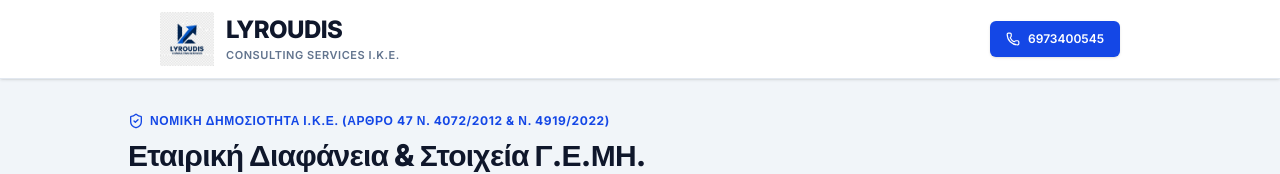
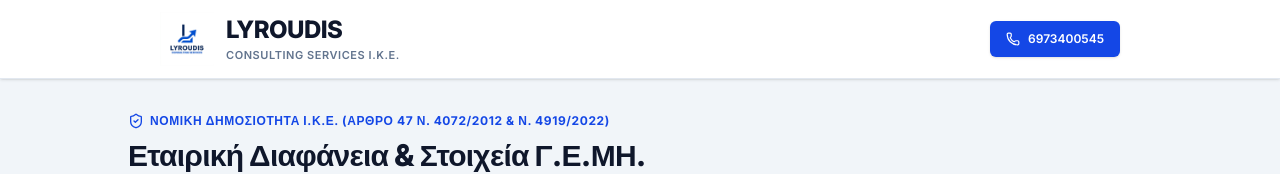
Before and after one commit to sgk-gr/miminoni, a Next.js app: page / in a window 1280 px wide. Shown: the top 174 px of the page. Built offline with nearby package versions, Linux system fonts and the light colour scheme.

Commit message:
Update logo to pure white background image

```diff
--- a/src/app/page.tsx
+++ b/src/app/page.tsx
@@ -10,14 +10,14 @@ export default function Home() {
       {/* Clean Corporate Modern Header */}
       <header className="bg-white border-b border-slate-200 sticky top-0 z-50 shadow-sm">
         <div className="max-w-5xl mx-auto px-4 md:px-8 py-3 flex flex-wrap justify-between items-center gap-4">
-          {/* Company Name & Logo without box container */}
+          {/* Company Name & Logo */}
           <div className="flex items-center gap-3">
             <Image
               src="/logo.png"
               alt="Lyroudis Consulting Logo"
               width={54}
               height={54}
-              className="object-contain mix-blend-multiply shrink-0"
+              className="object-contain shrink-0"
               priority
             />
             <div>
@@ -293,7 +293,7 @@ export default function Home() {
                 alt="Lyroudis Consulting Logo"
                 width={48}
                 height={48}
-                className="object-contain shrink-0 bg-white p-1 rounded-md"
+                className="object-contain shrink-0 rounded-md"
               />
               <div>
                 <div className="text-lg font-bold text-white mb-0.5">
```
Also changed, not shown: public/logo.png, 1 other file (tests, documents, lock files or other folders).
